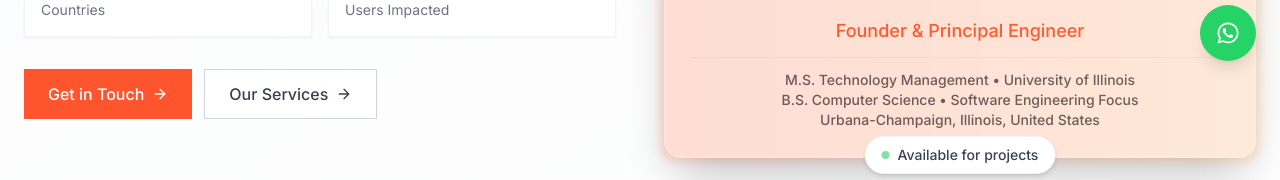
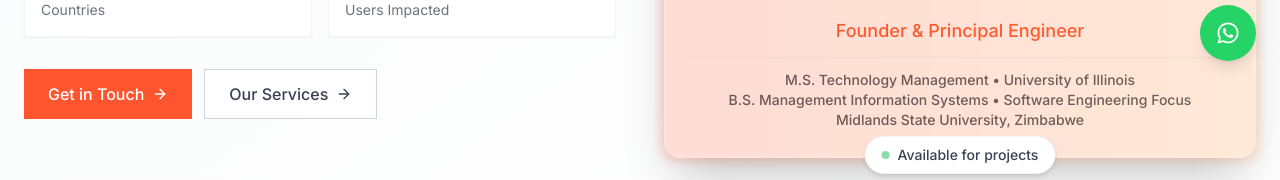
Before and after one commit to kudakwashe-taderera/website, a Next.js app: page /about in a window 1280 px wide. Shown: the part 715-895 px from the top of the page. Built offline with nearby package versions, Linux system fonts and the light colour scheme.

Commit message:
Fix text

```diff
--- a/app/about/page.tsx
+++ b/app/about/page.tsx
@@ -184,8 +184,8 @@ export default function AboutPage() {
                   </div>
                   <div className="text-gray-600 text-sm font-medium border-t border-gray-100 pt-3 mt-3">
                     M.S. Technology Management • University of Illinois<br />
-                    B.S. Computer Science • Software Engineering Focus<br />
-                    Urbana-Champaign, Illinois, United States
+                    B.S. Management Information Systems • Software Engineering Focus<br />
+                    Midlands State University, Zimbabwe
                   </div>
                 </div>
                 <div className="absolute -bottom-4 left-1/2 transform -translate-x-1/2 bg-white px-4 py-2 rounded-full shadow-md border border-gray-100 flex items-center gap-2">
```
